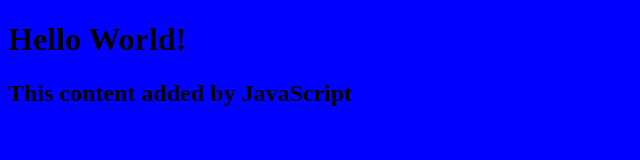
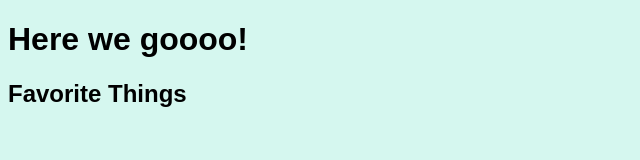
Before and after one commit to LindseyP6/Personal-Website, a plain HTML site: page index.html in a window 1280 px wide. Shown: the whole page, without its empty margins (0-640 px from the left). Drawn offline with Linux system fonts and the light colour scheme.

Commit message:
basics added

```diff
--- a/index.html
+++ b/index.html
@@ -2,10 +2,11 @@
 <html lang="en">
   <head>
     <link rel="stylesheet" href="style.css" />
-    <title>My Website</title>
+    <title>Lindsey's Website</title>
   </head>
   <body>
-    <h1>Hello World!</h1>
+    <h1>Here we goooo!</h1>
     <script src="script.js"></script>
+    <!-- js says "Favorite Things" -->
   </body>
 </html>
--- a/script.js
+++ b/script.js
@@ -1,4 +1,4 @@
 const h2 = document.createElement("h2");
-h2.textContent = "This content added by JavaScript";
+h2.textContent = "Favorite Things";
 
 document.querySelector("body").appendChild(h2);
--- a/style.css
+++ b/style.css
@@ -1,3 +1,4 @@
 body {
-    background: blue;
+    background: #d5f7ef;
+    font-family: Arial, Helvetica, sans-serif;
   }
```
